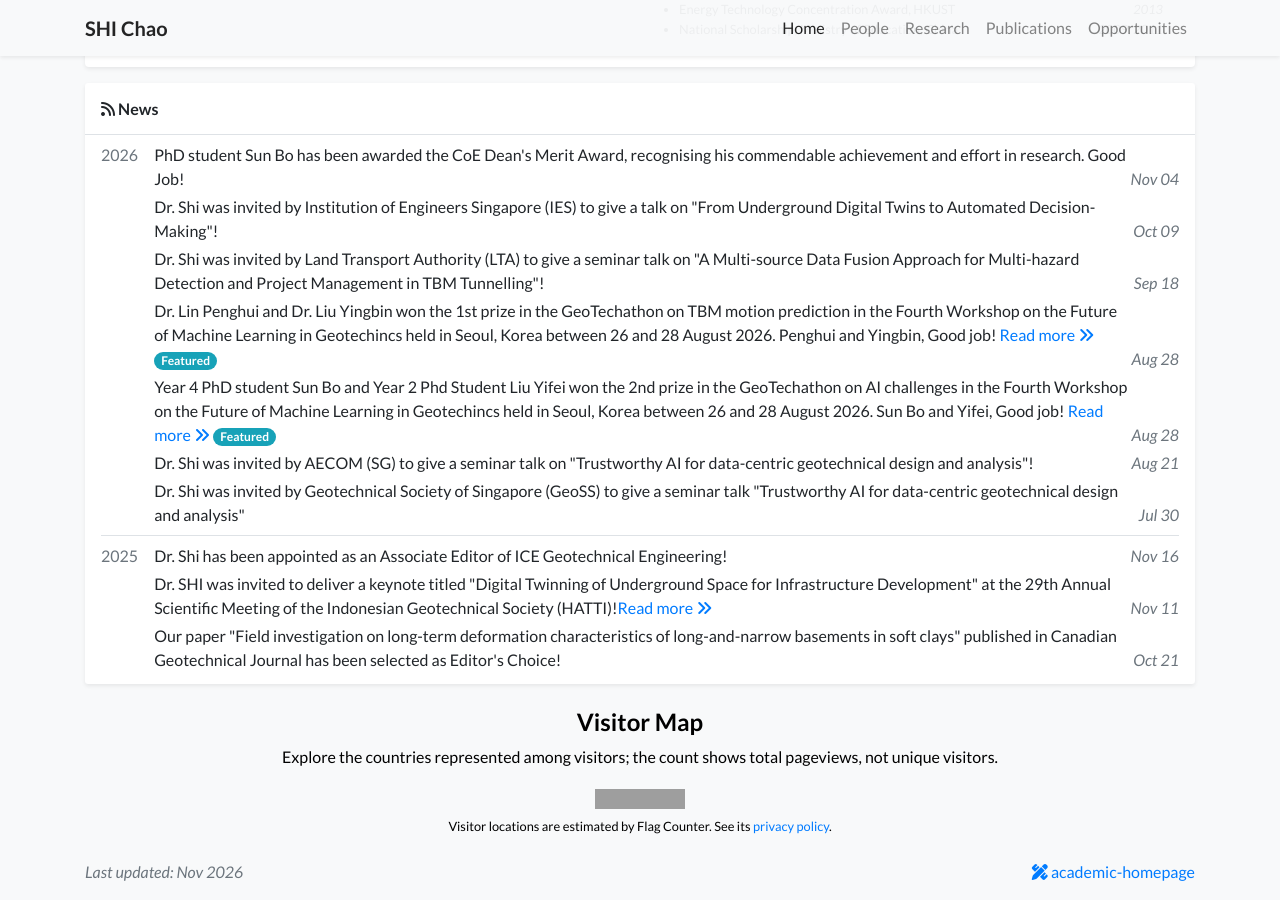
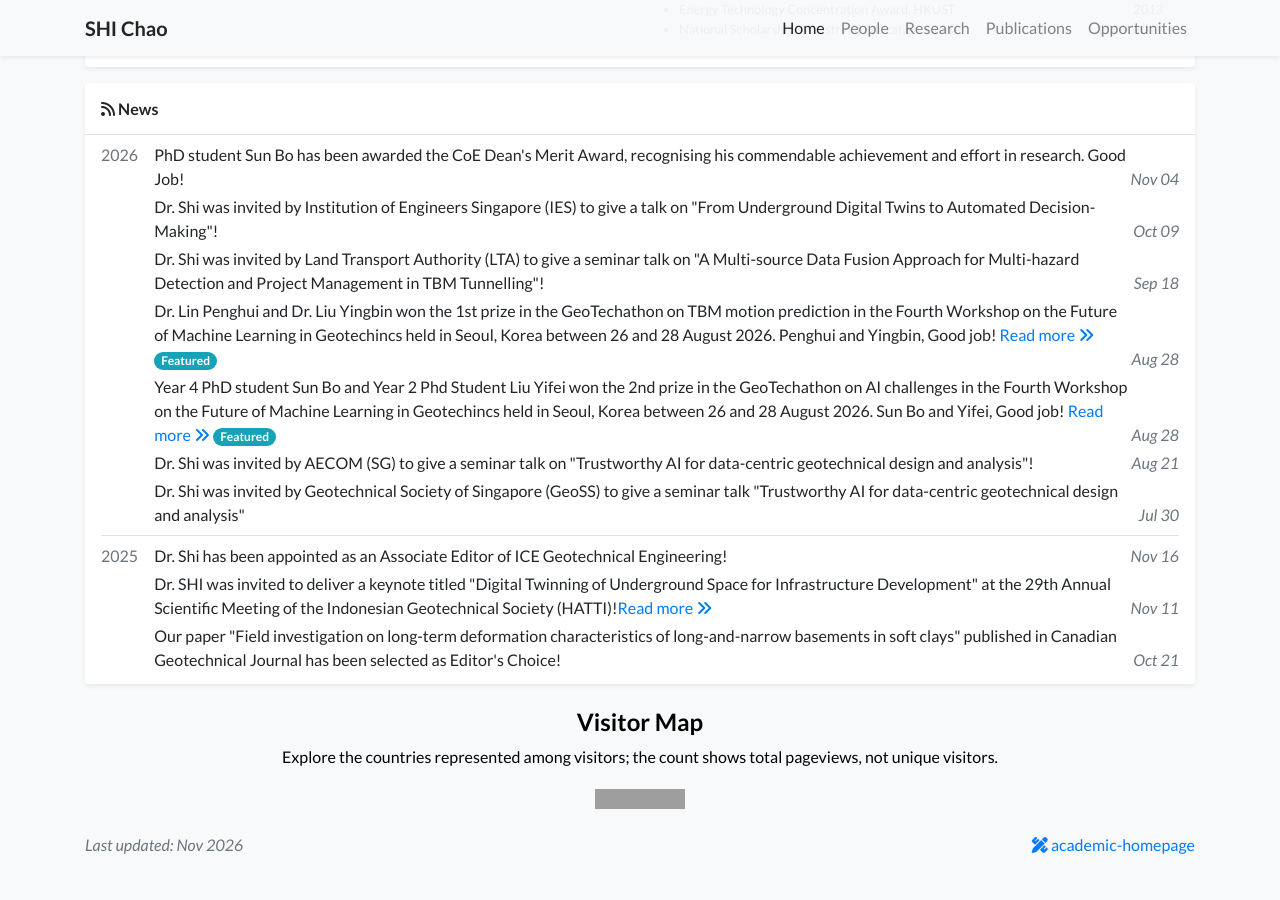
Before and after one commit to ShiChaoGeo/ShiChaoGeo.github.io, a Jekyll site: the page built from index.html, in a window 1280 px wide and 900 px high, scrolled down 1002 px. Built offline with Jekyll 4.4.1, drawn with Linux system fonts in a browser that asks for light colours; nearby versions of some CDN libraries; a style sheet for code colours, icons or effects is not loaded; after the commit the page ends 1875 px from its top, so only the background shows below that; grey boxes are pictures that could not be loaded.

Commit message:
Remove text below visitor map
Remove visitor location disclaimer from the page.

```diff
--- a/index.html
+++ b/index.html
@@ -36,5 +36,4 @@ navbar_title: Home
   <div class="home-visitor-map">
     <a href="https://info.flagcounter.com/dQto"><img src="https://s05.flagcounter.com/map/dQto/size_m/txt_000000/border_CCCCCC/pageviews_1/viewers_0/flags_0/" alt="Flag Counter" border="0"></a>
   </div>
-  <p class="small mt-2">Visitor locations are estimated by Flag Counter. See its <a href="https://flagcounter.com/privacy.html">privacy policy</a>.</p>
 </section>
```
